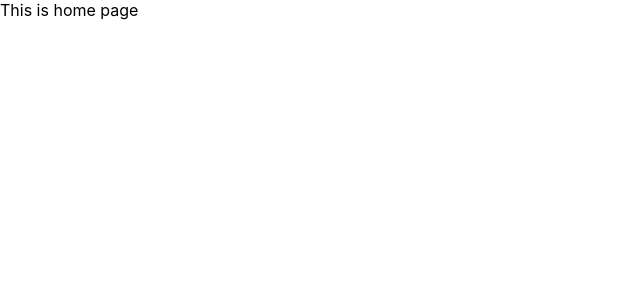
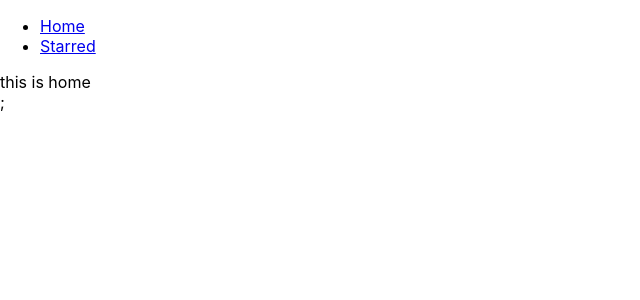
Before and after one commit to arunmsharma/box-office, a React (Create React App) app: page / in a window 1280 px wide. Shown: the top 300 px of the page, without its empty margins (0-640 px from the left). Built offline with nearby package versions, Linux system fonts and the light colour scheme.

Commit message:
added navbar and created page components

```diff
--- a/src/App.js
+++ b/src/App.js
@@ -1,20 +1,26 @@
 import React from 'react';
-import {Route,Switch} from 'react-router-dom'
-
+import { Route, Switch } from 'react-router-dom';
+import Navs from './components/Navs';
+import Home from './pages/Home';
+import Starred from './pages/Starred';
 
 function App() {
   return (
+    <div>
+      <Navs />
       <Switch>
         <Route exact path="/">
-      This is home page
+          <Home />
         </Route>
         <Route exact path="/starred">
-      This is starred page
+          <Starred />
         </Route>
         <Route>
-      Not found.
+          <div>Not found.</div>
         </Route>
       </Switch>
+      ;
+    </div>
   );
 }
 
--- /dev/null
+++ b/src/components/Navs.js
@@ -0,0 +1,23 @@
+import React from 'react';
+import { Link } from 'react-router-dom';
+
+const LINKS = [
+  { to: '/', text: 'Home' },
+  { to: '/starred', text: 'Starred' },
+];
+
+const Navs = () => {
+  return (
+    <ul>
+      {LINKS.map(item => {
+        return (
+          <li key={item.to}>
+            <Link to={item.to}>{item.text}</Link>
+          </li>
+        );
+      })}
+    </ul>
+  );
+};
+
+export default Navs;
--- /dev/null
+++ b/src/pages/Home.js
@@ -0,0 +1,7 @@
+import React from 'react';
+
+const Home = () => {
+  return <div>this is home</div>;
+};
+
+export default Home;
--- /dev/null
+++ b/src/pages/Starred.js
@@ -0,0 +1,7 @@
+import React from 'react';
+
+const Starred = () => {
+  return <div>this is starred.</div>;
+};
+
+export default Starred;
```
Lines whose indentation alone changed are shown as unchanged.
